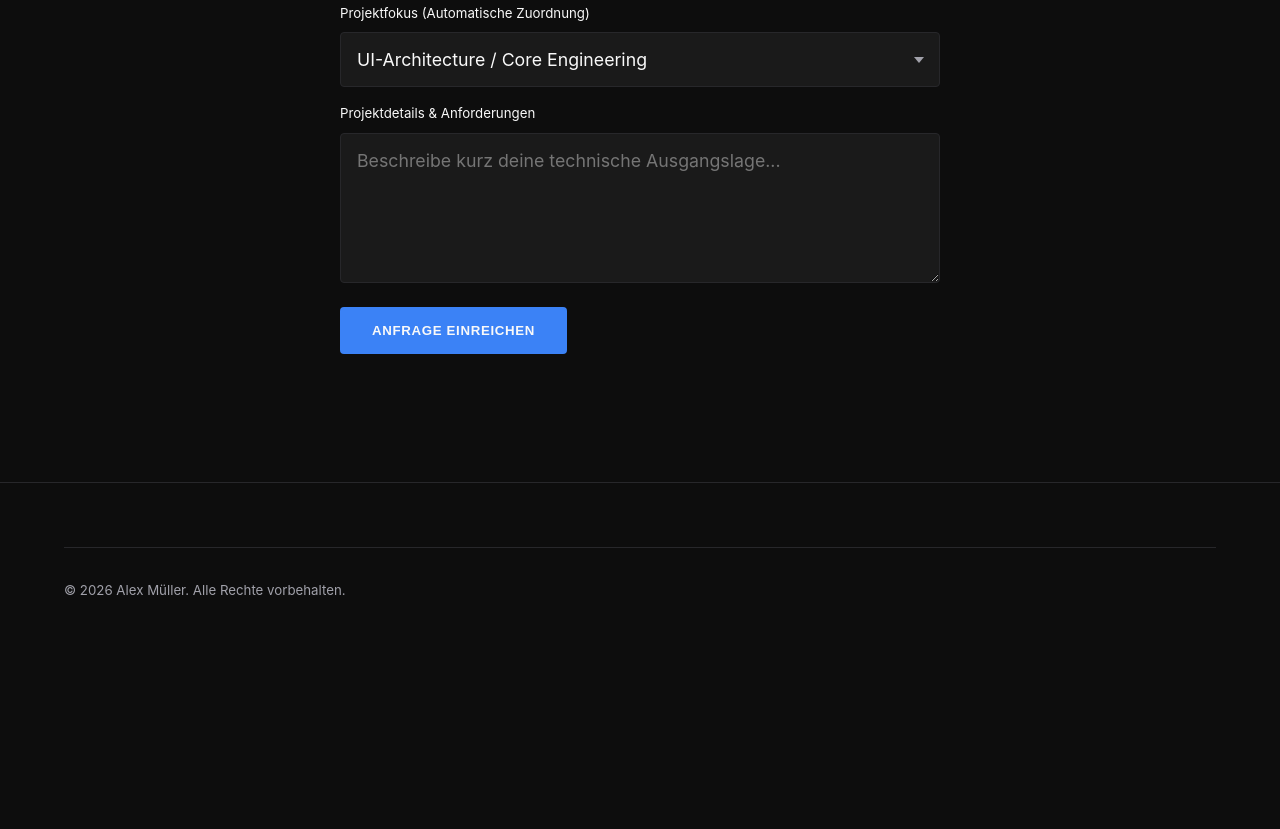
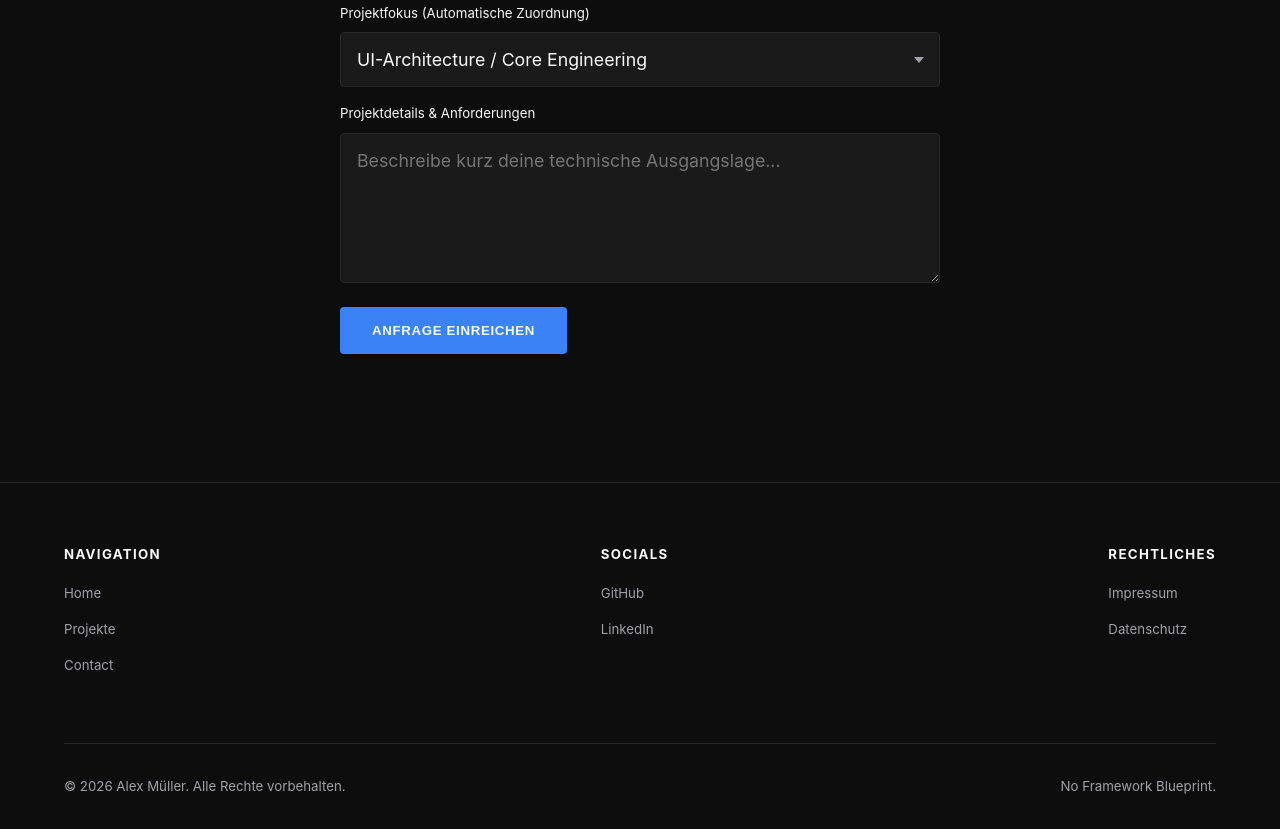
Before and after one commit to Emi15454/m294, a plain HTML site: page html/kontakt.html in a window 1280 px wide. Shown: the part 1039-1868 px from the top of the page. Before the commit the page ends 1672 px from the top, so only its background shows below. Drawn offline with Linux system fonts and the light colour scheme.

Commit message:
Add Content to Kontakt Footer

```diff
--- a/html/kontakt.html
+++ b/html/kontakt.html
@@ -116,8 +116,35 @@
 
     <footer class="site-footer">
       <div class="container">
+        <div class="footer-inner">
+          <div class="footer-col">
+            <h4>Navigation</h4>
+            <ul class="footer-links">
+              <li><a href="index.html">Home</a></li>
+              <li><a href="projekte.html">Projekte</a></li>
+              <li><a href="kontakt.html">Contact</a></li>
+            </ul>
+          </div>
+          <div class="footer-col">
+            <h4>Socials</h4>
+            <ul class="footer-links">
+              <li><a href="#" target="_blank" rel="noopener">GitHub</a></li>
+              <li><a href="#" target="_blank" rel="noopener">LinkedIn</a></li>
+            </ul>
+          </div>
+          <div class="footer-col">
+            <h4>Rechtliches</h4>
+            <ul class="footer-links">
+              <li><a href="#">Impressum</a></li>
+              <li><a href="#">Datenschutz</a></li>
+            </ul>
+          </div>
+        </div>
         <div class="footer-bottom">
-          <p>&copy; 2026 [Mein Name]. 100% Native Architecture.</p>
+          <p class="footer-copyright">
+            &copy; 2026 [Mein Name]. Alle Rechte vorbehalten.
+          </p>
+          <p>No Framework Blueprint.</p>
         </div>
       </div>
     </footer>
```
Also changed, not shown: html/index.html (+3 -1 lines).
